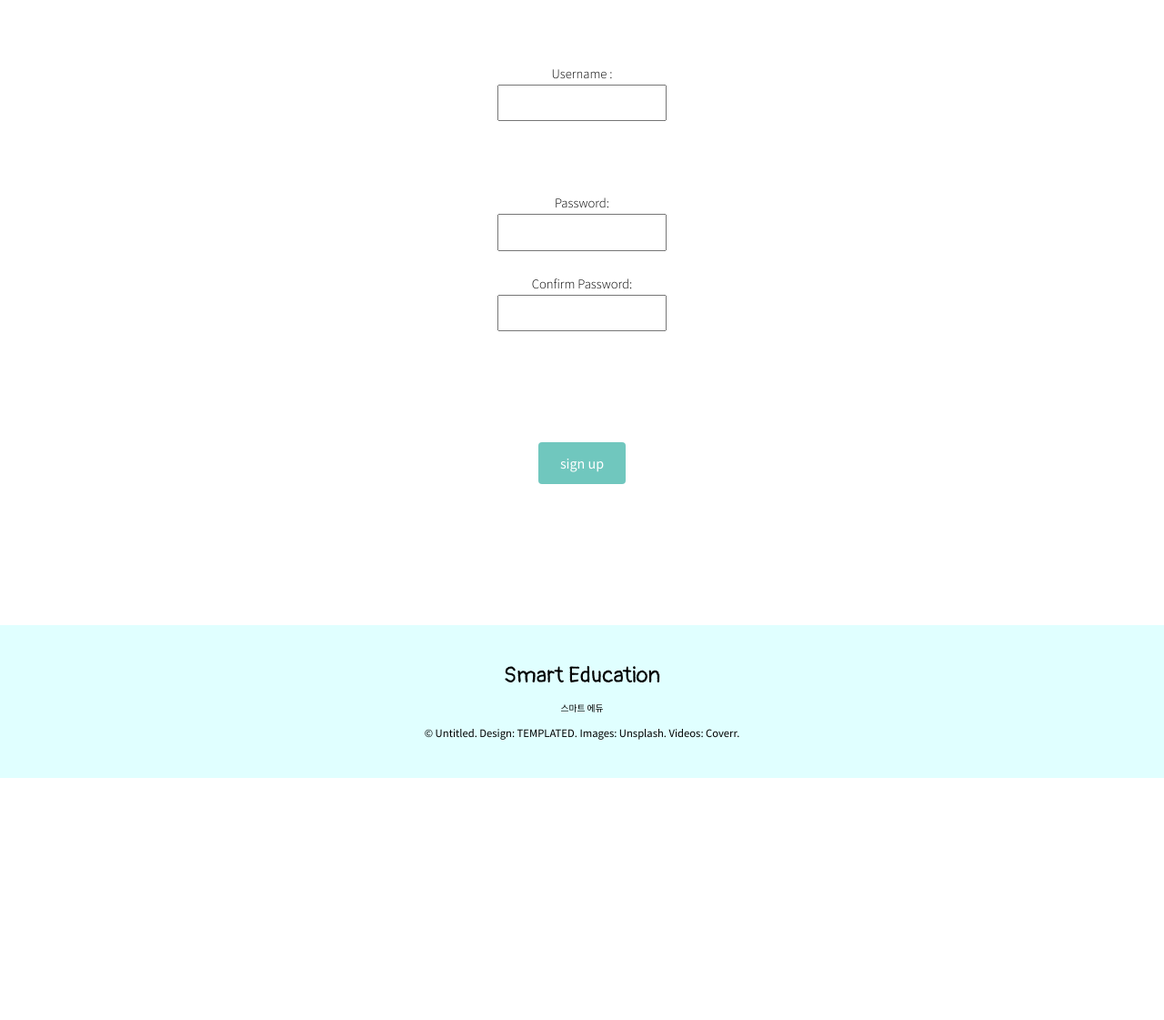
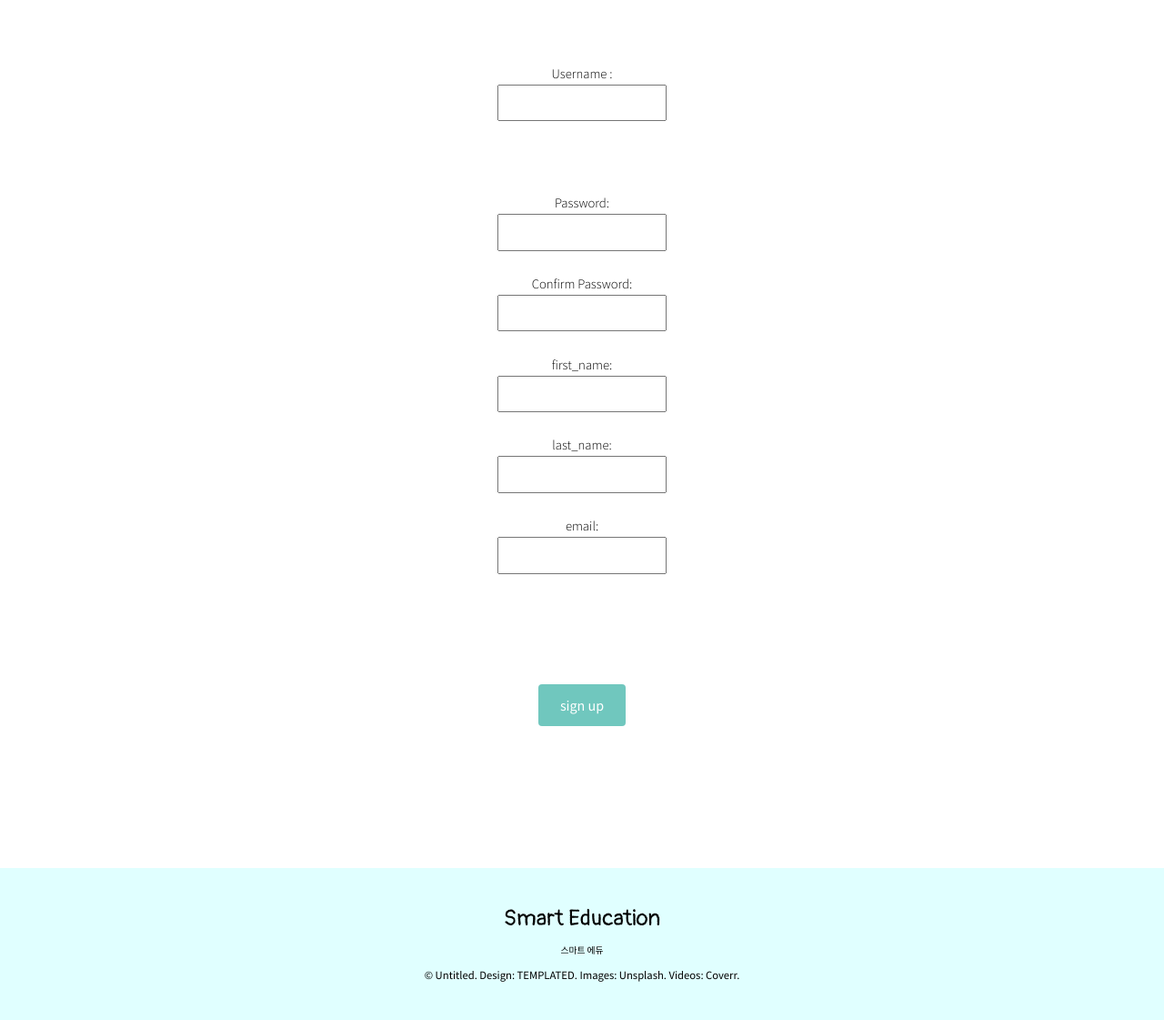
Before and after one commit to comdoller/Language-Education-Flatform, a Django app: page /accounts/signup/ in a window 1280 px wide. Shown: the part 560-1681 px from the top of the page at 91% size. Before the commit the page ends 1415 px from the top, so only its background shows below. Run offline with Django 3.2, Linux system fonts and the light colour scheme; some libraries are stand-ins or nearby versions.

Commit message:
회원가입 필드추가

```diff
--- a/smartEdu/accounts/templates/accounts/signup.html
+++ b/smartEdu/accounts/templates/accounts/signup.html
@@ -30,18 +30,34 @@
         {% csrf_token %}
         Username :
         <br>
-        <input name="username" type="text"  style="text-align:center; margin:0px auto;">  <p style="color:red"> {{ error }} </p>
+        <input name="username" type="text"  style="text-align:center; margin:0px auto;" required>  <p style="color:red"> {{ error }} </p>
         <br>
         <br>
         Password:
         <br>
-        <input name="password1" type="password"  style="text-align:center; margin:0px auto;">
+        <input name="password1" type="password"  style="text-align:center; margin:0px auto;" required>
         <br>
         <br>
         Confirm Password:
         <br>
-        <input name="password2" type="password"  style="text-align:center; margin:0px auto;">
-        <br><br>
+        <input name="password2" type="password"  style="text-align:center; margin:0px auto;" required>
+        <br>
+        <br>
+        first_name:
+        <br>
+        <input name="first_name" type="text"  style="text-align:center; margin:0px auto;" required>
+        <br>
+        <br>
+        last_name:
+        <br>
+        <input name="last_name" type="text"  style="text-align:center; margin:0px auto; " required>
+        <br>
+        <br>
+        email:
+        <br>
+        <input name="email" type="text"  style="text-align:center; margin:0px auto;">
+        <br>
+        <br>
         <p style="color:red">{{ pwd_error }} {{empty_error}}</p>
         <br><br>
         <input type="submit" class="btn btn-primary" value="sign up">
--- a/smartEdu/accounts/views.py
+++ b/smartEdu/accounts/views.py
@@ -43,7 +43,9 @@ def signup(request):
 
         if request.POST["password1"] == request.POST["password2"]:
             user = User.objects.create_user(
-                username=request.POST["username"], password=request.POST["password1"])
+                username=request.POST["username"], password=request.POST["password1"],
+                first_name=request.POST["first_name"], last_name=request.POST["last_name"],
+                email=request.POST["email"])
             auth.login(request, user)
             return redirect('accounts:home')
         return render(request, "accounts/signup.html", {'pwd_error': 'The passwords are different.'} )
--- a/smartEdu/dictionary/templates/dictionary/dictionary.html
+++ b/smartEdu/dictionary/templates/dictionary/dictionary.html
@@ -54,12 +54,10 @@
 <!--  <p> </p> -->
 {% endif %}
 
-
-
 <!-- 단어검색 -->
 {% if search_result %}
 
-<table class="table" style="text-align : center;">
+<table class="table" style="text-align : center; width : 80%;">
     <thread>
         <tr style="border-bottom: 2px solid #1bb1dc;">
             <td>no</td>
```
